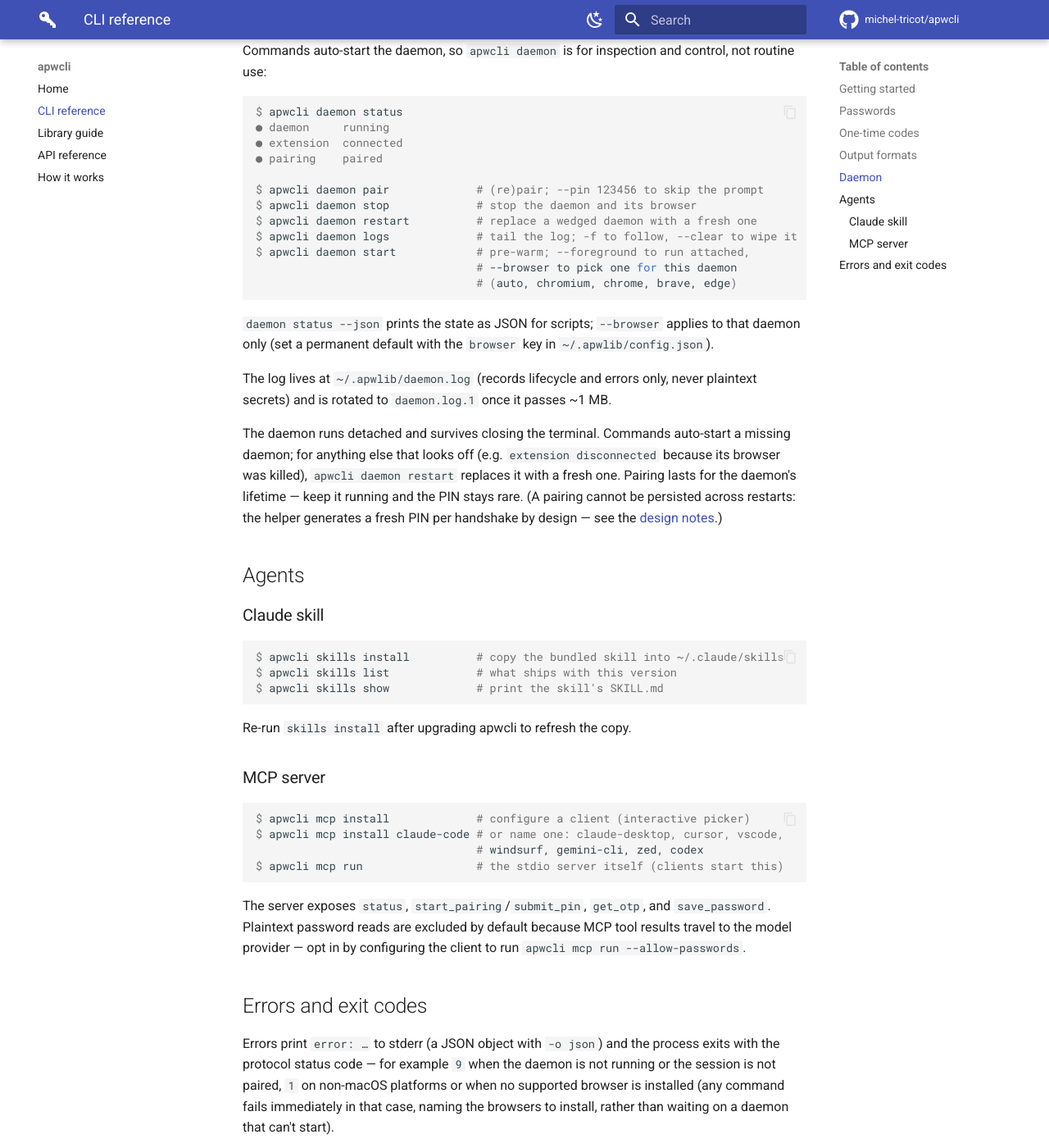
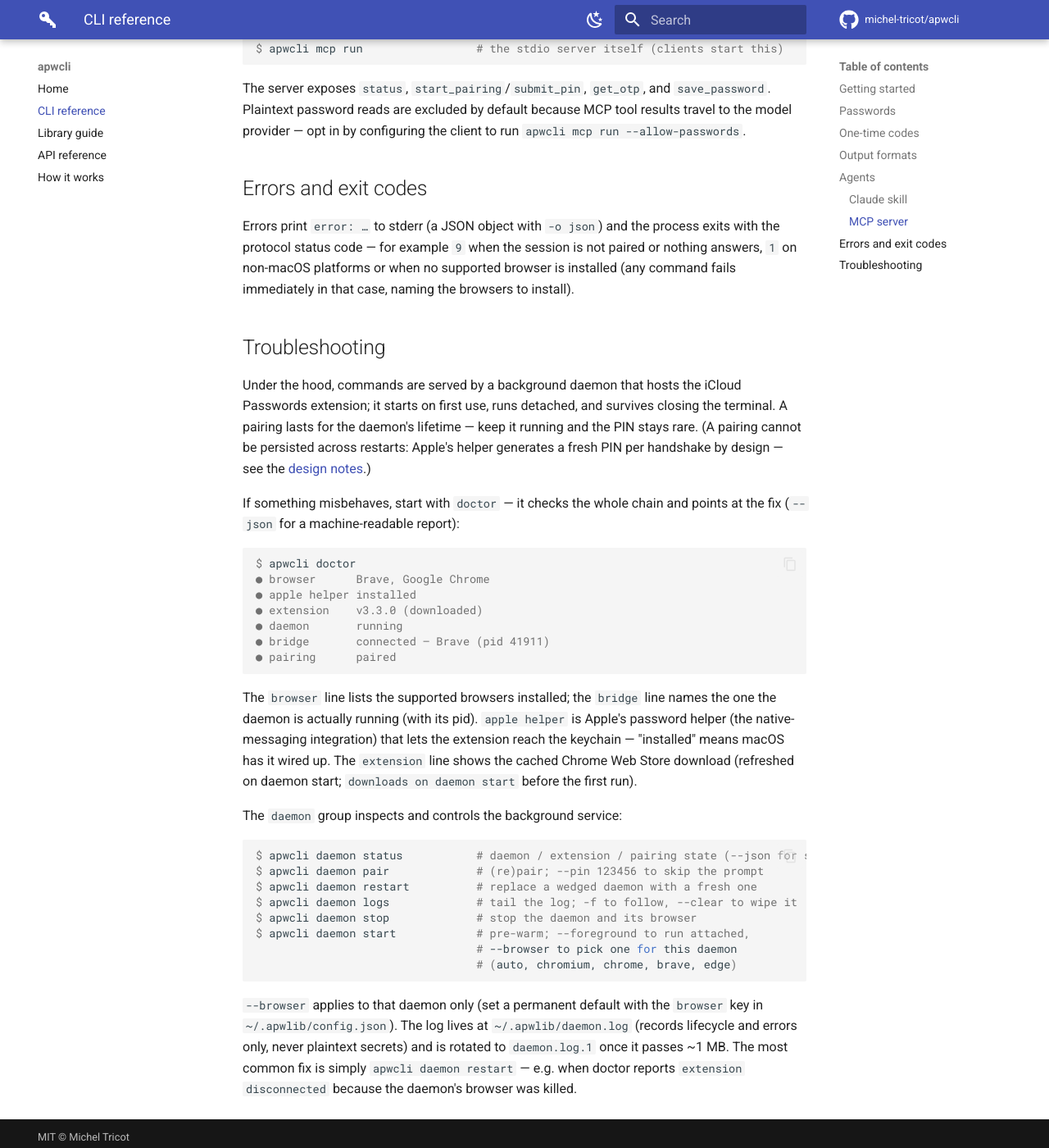
Before and after one commit to michel-tricot/apwcli, an MkDocs documentation site: the page built from docs/apwcli.md, in a window 1280 px wide and 1400 px high, scrolled down 2044 px. Shown: the whole window at 82% size. Built offline with MkDocs 1.6.1 and Material for MkDocs 9.7.7, drawn with Linux system fonts in a browser that asks for light colours; comment, search, counter and statistics services are not loaded; some of the changed text lies outside the part shown.

Commit message:
Docs: rework the CLI reference to match the daemon-as-plumbing philosophy
The page opened with pip install and led with daemon/pairing mechanics. Now:
brew-first install, an outcome-first Getting started (run a command, PIN if
needed), and all daemon/doctor material consolidated into a Troubleshooting
section at the end — same shape as the README. Library page install line
aligned (uv add / pip install).

Co-Authored-By: Claude Fable 5 <noreply@anthropic.com>

````diff
--- a/docs/apwcli.md
+++ b/docs/apwcli.md
@@ -4,47 +4,28 @@
 Passwords (iCloud Keychain) from the terminal.
 
 ```console
-$ pip install apwcli
+$ brew install michel-tricot/tap/apwcli   # or: uv tool install apwcli, pipx install apwcli
 ```
 
 Requires macOS with a supported browser installed (Chrome, Brave, Edge, or
 Chromium); the iCloud Passwords extension itself is downloaded automatically
-from the Chrome Web Store. `apwcli --version` prints the
-installed apwcli and apwlib versions.
+from the Chrome Web Store. `apwcli --version` prints the installed apwcli and
+apwlib versions.
 
 ## Getting started
 
-Nothing to launch: any command auto-starts the managed daemon, and the first
-data command pairs for you (pops the macOS PIN dialog and prompts for the
-code). When stdin is not a terminal — scripts, agents, GUI apps — the prompt
-is replaced by a small PIN window on screen; if the window is closed or
-nobody answers, the command fails with status `9`. To pair explicitly:
+Nothing to launch or configure — run a command:
 
 ```console
-$ apwcli daemon pair
-Enter the PIN shown by macOS: 123456
-● paired
+$ apwcli pw get github.com
 ```
 
-If anything misbehaves, `apwcli doctor` checks the whole chain and points at the
-fix (`--json` for a machine-readable report):
-
-```console
-$ apwcli doctor
-● browser      Brave, Google Chrome
-● apple helper installed
-● extension    v3.3.0 (downloaded)
-● daemon       running
-● bridge       connected — Brave (pid 41911)
-● pairing      paired
-```
-
-The `browser` line lists the supported browsers installed; the `bridge` line
-names the one the daemon is actually running (with its pid). `apple helper` is
-Apple's password helper (the native-messaging integration) that lets the
-extension reach the keychain — "installed" means macOS has it wired up. The
-`extension` line shows the cached Chrome Web Store download (refreshed on
-daemon start; `downloads on daemon start` before the first run).
+The first data command sets everything up. If pairing is needed, macOS shows
+a 6-digit PIN and apwcli prompts for it; when stdin is not a terminal —
+scripts, agents, GUI apps — the prompt is replaced by a small PIN window on
+screen. If the window is closed or nobody answers, the command fails with
+status `9`. Anything misbehaving? See
+[Troubleshooting](#troubleshooting).
 
 ## Passwords
 
@@ -58,6 +39,9 @@ $ printf 'correct horse' | apwcli pw save example.com me@example.com  # piped: r
 $ apwcli pw generate github.com me@example.com # make a strong password and save it
 $ apwcli pw generate github.com me@example.com -n 32 --no-symbols  # 32 chars, alnum only
 ```
+
+Sites match by registrable domain: `github.com`, `https://gist.github.com/x`,
+and `www.github.com` all find the same accounts.
 
 Tables mask passwords (`••••••••`) so they stay out of terminal scrollback;
 `--show` reveals them, and `text`/`json` output always carries the real values.
@@ -91,41 +75,6 @@ $ apwcli pw get github.com me@example.com -o text | cut -f3
 hunter2
 ```
 
-## Daemon
-
-Commands auto-start the daemon, so `apwcli daemon` is for inspection and
-control, not routine use:
-
-```console
-$ apwcli daemon status
-● daemon     running
-● extension  connected
-● pairing    paired
-
-$ apwcli daemon pair             # (re)pair; --pin 123456 to skip the prompt
-$ apwcli daemon stop             # stop the daemon and its browser
-$ apwcli daemon restart          # replace a wedged daemon with a fresh one
-$ apwcli daemon logs             # tail the log; -f to follow, --clear to wipe it
-$ apwcli daemon start            # pre-warm; --foreground to run attached,
-                                 # --browser to pick one for this daemon
-                                 # (auto, chromium, chrome, brave, edge)
-```
-
-`daemon status --json` prints the state as JSON for scripts; `--browser` applies
-to that daemon only (set a permanent default with the `browser` key in
-`~/.apwlib/config.json`).
-
-The log lives at `~/.apwlib/daemon.log` (records lifecycle and errors only, never
-plaintext secrets) and is rotated to `daemon.log.1` once it passes ~1 MB.
-
-The daemon runs detached and survives closing the terminal. Commands
-auto-start a missing daemon; for anything else that looks off (e.g.
-`extension disconnected` because its browser was killed), `apwcli daemon
-restart` replaces it with a fresh one. Pairing lasts for the daemon's lifetime — keep it running and
-the PIN stays rare. (A pairing cannot be persisted across restarts: the helper
-generates a fresh PIN per handshake by design — see the
-[design notes](design/apwlib.md).)
-
 ## Agents
 
 ### Claude skill
@@ -155,8 +104,56 @@ opt in by configuring the client to run `apwcli mcp run --allow-passwords`.
 ## Errors and exit codes
 
 Errors print `error: …` to stderr (a JSON object with `-o json`) and the
-process exits with the protocol status code — for example `9` when the daemon
-is not running or the session is not paired, `1` on non-macOS platforms or when
-no supported browser is installed (any command fails immediately in that case,
-naming the browsers to install, rather than waiting on a daemon that can't
-start).
+process exits with the protocol status code — for example `9` when the
+session is not paired or nothing answers, `1` on non-macOS platforms or when
+no supported browser is installed (any command fails immediately in that
+case, naming the browsers to install).
+
+## Troubleshooting
+
+Under the hood, commands are served by a background daemon that hosts the
+iCloud Passwords extension; it starts on first use, runs detached, and
+survives closing the terminal. A pairing lasts for the daemon's lifetime —
+keep it running and the PIN stays rare. (A pairing cannot be persisted across
+restarts: Apple's helper generates a fresh PIN per handshake by design — see
+the [design notes](design/apwlib.md).)
+
+If something misbehaves, start with `doctor` — it checks the whole chain and
+points at the fix (`--json` for a machine-readable report):
+
+```console
+$ apwcli doctor
+● browser      Brave, Google Chrome
+● apple helper installed
+● extension    v3.3.0 (downloaded)
+● daemon       running
+● bridge       connected — Brave (pid 41911)
+● pairing      paired
+```
+
+The `browser` line lists the supported browsers installed; the `bridge` line
+names the one the daemon is actually running (with its pid). `apple helper` is
+Apple's password helper (the native-messaging integration) that lets the
+extension reach the keychain — "installed" means macOS has it wired up. The
+`extension` line shows the cached Chrome Web Store download (refreshed on
+daemon start; `downloads on daemon start` before the first run).
+
+The `daemon` group inspects and controls the background service:
+
+```console
+$ apwcli daemon status           # daemon / extension / pairing state (--json for scripts)
+$ apwcli daemon pair             # (re)pair; --pin 123456 to skip the prompt
+$ apwcli daemon restart          # replace a wedged daemon with a fresh one
+$ apwcli daemon logs             # tail the log; -f to follow, --clear to wipe it
+$ apwcli daemon stop             # stop the daemon and its browser
+$ apwcli daemon start            # pre-warm; --foreground to run attached,
+                                 # --browser to pick one for this daemon
+                                 # (auto, chromium, chrome, brave, edge)
+```
+
+`--browser` applies to that daemon only (set a permanent default with the
+`browser` key in `~/.apwlib/config.json`). The log lives at
+`~/.apwlib/daemon.log` (records lifecycle and errors only, never plaintext
+secrets) and is rotated to `daemon.log.1` once it passes ~1 MB. The most
+common fix is simply `apwcli daemon restart` — e.g. when doctor reports
+`extension disconnected` because the daemon's browser was killed.
````
Also changed, not shown: docs/apwlib.md (+1 -1 lines).
